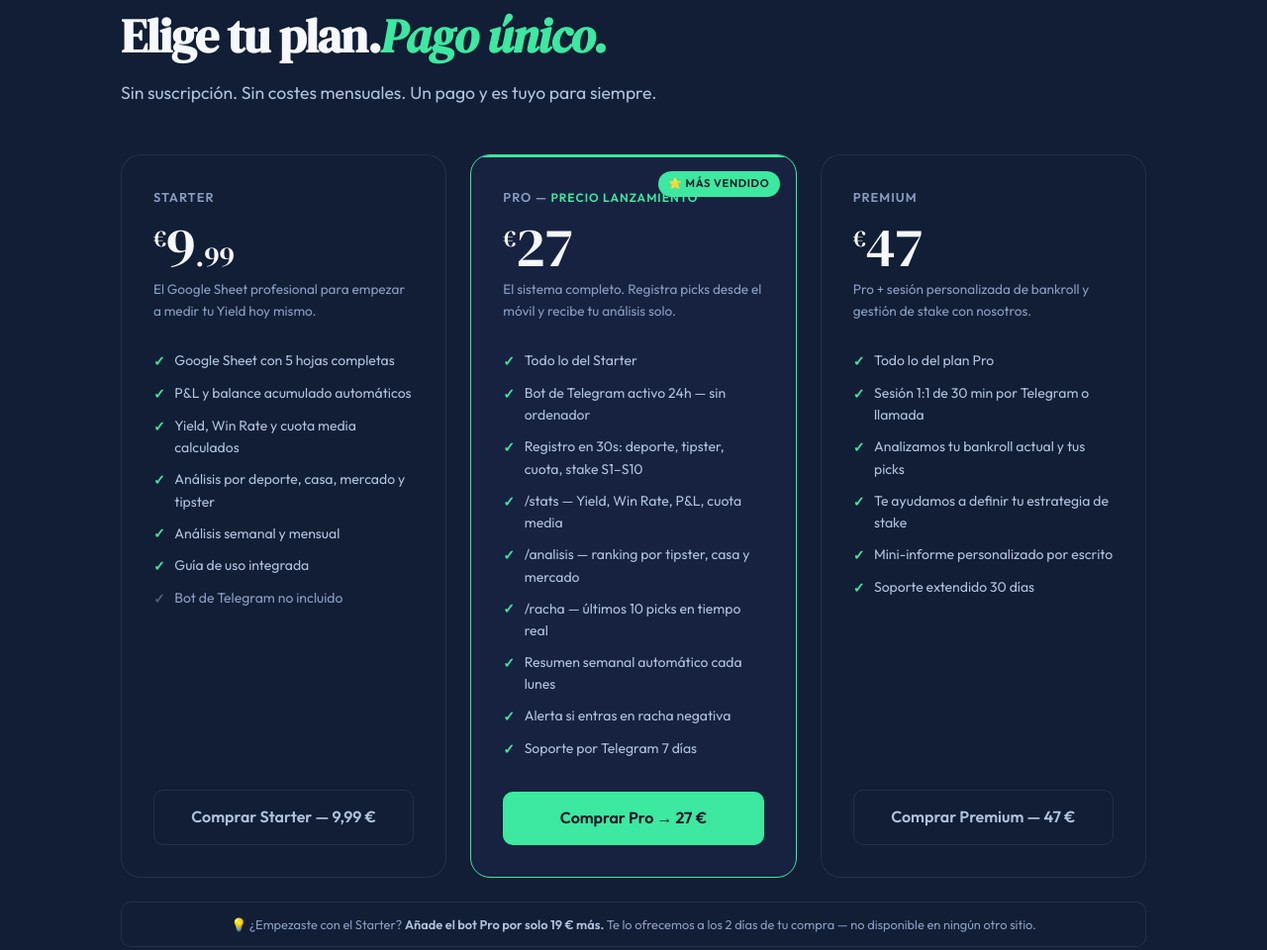
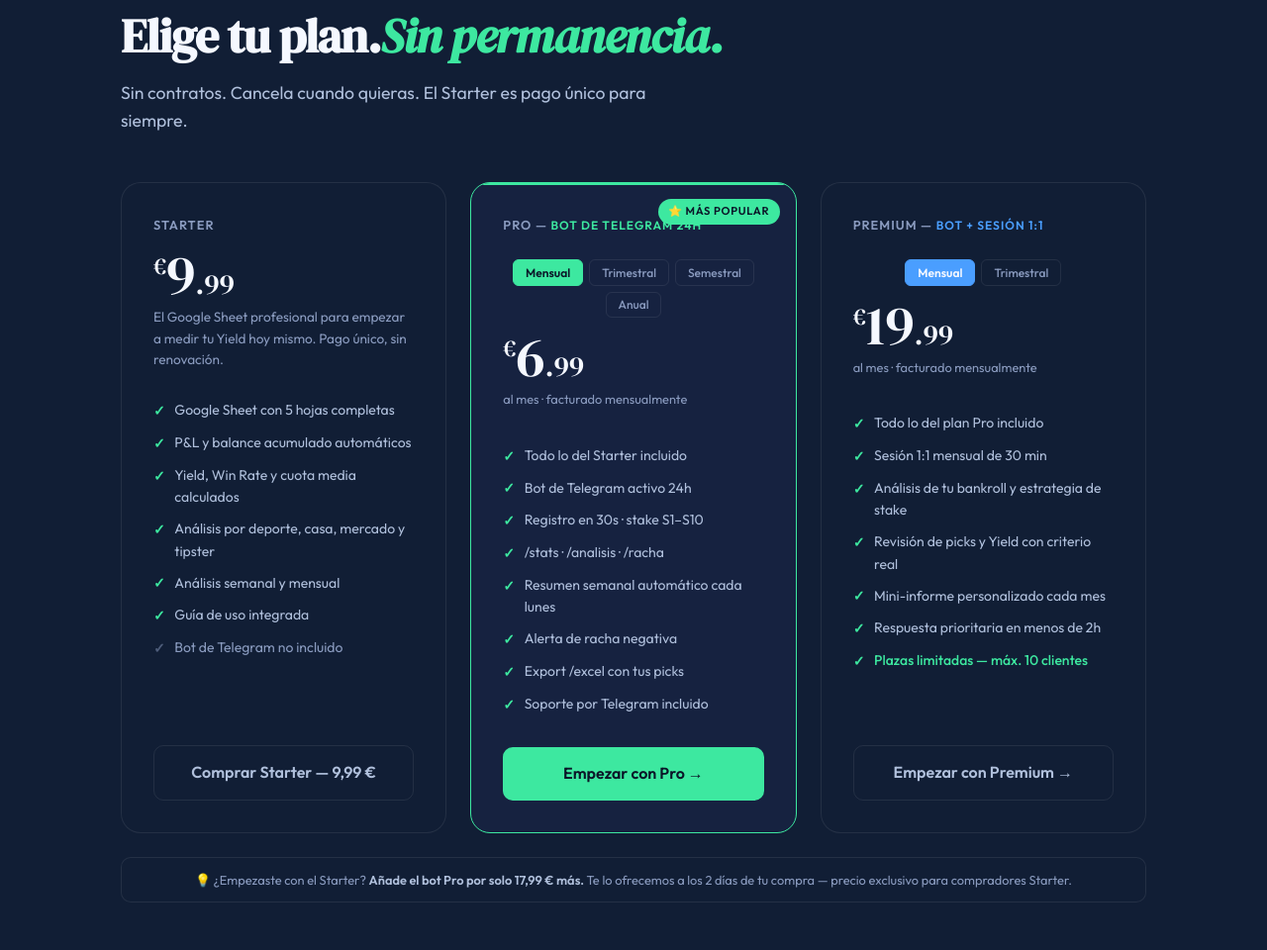
Before and after one commit to mmzh97/yieldlog, a plain HTML site: page index.html in a window 1280 px wide. Shown: the part 4398-5358 px from the top of the page at 99% size. Drawn offline with nearby package versions, Linux system fonts and the light colour scheme.

Commit message:
Update index.html

```diff
--- a/index.html
+++ b/index.html
@@ -1,15 +1,6 @@
 <!DOCTYPE html>
 <html lang="es">
 <head>
- <!-- Google tag (gtag.js) -->
-<script async src="https://www.googletagmanager.com/gtag/js?id=G-NDLDR0HLDS"></script>
-<script>
-  window.dataLayer = window.dataLayer || [];
-  function gtag(){dataLayer.push(arguments);}
-  gtag('js', new Date());
-
-  gtag('config', 'G-NDLDR0HLDS');
-</script>
 <meta charset="UTF-8">
 <meta name="viewport" content="width=device-width, initial-scale=1.0">
 <title>YieldLog — Registra tus picks y conoce tu Yield real</title>
@@ -609,15 +600,15 @@
 <div id="precios" class="full-bleed">
 <section class="reveal">
   <div class="section-label">Precios</div>
-  <h2>Elige tu plan.<em>Pago único.</em></h2>
-  <p class="section-intro">Sin suscripción. Sin costes mensuales. Un pago y es tuyo para siempre.</p>
+  <h2>Elige tu plan.<em>Sin permanencia.</em></h2>
+  <p class="section-intro">Sin contratos. Cancela cuando quieras. El Starter es pago único para siempre.</p>
 
   <div class="pricing-grid">
     <!-- STARTER -->
     <div class="price-card">
       <div class="price-tier">Starter</div>
       <div class="price-num"><sup>€</sup>9<span style="font-size:1.8rem">.99</span></div>
-      <p class="price-desc">El Google Sheet profesional para empezar a medir tu Yield hoy mismo.</p>
+      <p class="price-desc">El Google Sheet profesional para empezar a medir tu Yield hoy mismo. Pago único, sin renovación.</p>
       <ul class="price-features">
         <li>Google Sheet con 5 hojas completas</li>
         <li>P&L y balance acumulado automáticos</li>
@@ -630,49 +621,97 @@
       <a href="#" class="btn-price btn-price-ghost">Comprar Starter — 9,99 €</a>
     </div>
 
-    <!-- PRO (featured) -->
+    <!-- PRO -->
     <div class="price-card featured">
-      <span class="featured-badge">⭐ Más vendido</span>
-      <div class="price-tier">Pro — <span style="color:var(--accent);font-size:.75rem">precio lanzamiento</span></div>
-      <div class="price-num"><sup>€</sup>27</div>
-      <p class="price-desc">El sistema completo. Registra picks desde el móvil y recibe tu análisis solo.</p>
+      <span class="featured-badge">⭐ Más popular</span>
+      <div class="price-tier">Pro — <span style="color:var(--accent);font-size:.75rem">Bot de Telegram 24h</span></div>
+      <div style="display:flex;gap:6px;flex-wrap:wrap;margin:.75rem 0;justify-content:center">
+        <button onclick="setPro('mensual',this)" class="plan-btn plan-active">Mensual</button>
+        <button onclick="setPro('trimestral',this)" class="plan-btn">Trimestral</button>
+        <button onclick="setPro('semestral',this)" class="plan-btn">Semestral</button>
+        <button onclick="setPro('anual',this)" class="plan-btn">Anual</button>
+      </div>
+      <div class="price-num" id="pro-price"><sup>€</sup>6<span style="font-size:1.8rem">.99</span></div>
+      <p style="font-size:.8rem;color:var(--muted);margin-bottom:.25rem" id="pro-billing">al mes · facturado mensualmente</p>
+      <p style="font-size:.8rem;color:var(--accent);font-weight:600;margin-bottom:.75rem;min-height:1.2rem" id="pro-saving"></p>
       <ul class="price-features">
-        <li>Todo lo del Starter</li>
-        <li>Bot de Telegram activo 24h — sin ordenador</li>
-        <li>Registro en 30s: deporte, tipster, cuota, stake S1–S10</li>
-        <li>/stats — Yield, Win Rate, P&L, cuota media</li>
-        <li>/analisis — ranking por tipster, casa y mercado</li>
-        <li>/racha — últimos 10 picks en tiempo real</li>
+        <li>Todo lo del Starter incluido</li>
+        <li>Bot de Telegram activo 24h</li>
+        <li>Registro en 30s · stake S1–S10</li>
+        <li>/stats · /analisis · /racha</li>
         <li>Resumen semanal automático cada lunes</li>
-        <li>Alerta si entras en racha negativa</li>
-        <li>Soporte por Telegram 7 días</li>
+        <li>Alerta de racha negativa</li>
+        <li>Export /excel con tus picks</li>
+        <li>Soporte por Telegram incluido</li>
       </ul>
-      <a href="#" class="btn-price btn-price-primary">Comprar Pro → 27 €</a>
+      <a href="#" class="btn-price btn-price-primary">Empezar con Pro →</a>
     </div>
 
     <!-- PREMIUM -->
     <div class="price-card">
-      <div class="price-tier">Premium</div>
-      <div class="price-num"><sup>€</sup>47</div>
-      <p class="price-desc">Pro + sesión personalizada de bankroll y gestión de stake con nosotros.</p>
+      <div class="price-tier">Premium — <span style="font-size:.75rem;color:var(--blue)">Bot + sesión 1:1</span></div>
+      <div style="display:flex;gap:6px;flex-wrap:wrap;margin:.75rem 0;justify-content:center">
+        <button onclick="setPremium('mensual',this)" class="plan-btn plan-active-blue">Mensual</button>
+        <button onclick="setPremium('trimestral',this)" class="plan-btn">Trimestral</button>
+      </div>
+      <div class="price-num" id="premium-price"><sup>€</sup>19<span style="font-size:1.8rem">.99</span></div>
+      <p style="font-size:.8rem;color:var(--muted);margin-bottom:.25rem" id="premium-billing">al mes · facturado mensualmente</p>
+      <p style="font-size:.8rem;color:var(--accent);font-weight:600;margin-bottom:.75rem;min-height:1.2rem" id="premium-saving"></p>
       <ul class="price-features">
-        <li>Todo lo del plan Pro</li>
-        <li>Sesión 1:1 de 30 min por Telegram o llamada</li>
-        <li>Analizamos tu bankroll actual y tus picks</li>
-        <li>Te ayudamos a definir tu estrategia de stake</li>
-        <li>Mini-informe personalizado por escrito</li>
-        <li>Soporte extendido 30 días</li>
+        <li>Todo lo del plan Pro incluido</li>
+        <li>Sesión 1:1 mensual de 30 min</li>
+        <li>Análisis de tu bankroll y estrategia de stake</li>
+        <li>Revisión de picks y Yield con criterio real</li>
+        <li>Mini-informe personalizado cada mes</li>
+        <li>Respuesta prioritaria en menos de 2h</li>
+        <li style="color:var(--accent);font-weight:500">Plazas limitadas — máx. 10 clientes</li>
       </ul>
-      <a href="#" class="btn-price btn-price-ghost">Comprar Premium — 47 €</a>
+      <a href="#" class="btn-price btn-price-ghost">Empezar con Premium →</a>
     </div>
   </div>
 
   <p class="upsell-note">
-    💡 ¿Empezaste con el Starter? <strong>Añade el bot Pro por solo 19 € más.</strong>
-    Te lo ofrecemos a los 2 días de tu compra — no disponible en ningún otro sitio.
+    💡 ¿Empezaste con el Starter? <strong>Añade el bot Pro por solo 17,99 € más.</strong>
+    Te lo ofrecemos a los 2 días de tu compra — precio exclusivo para compradores Starter.
   </p>
 </section>
 </div>
+
+<style>
+.plan-btn { background: transparent; border: 1px solid var(--border2); color: var(--muted); padding: .3rem .75rem; border-radius: 6px; font-size: .75rem; font-weight: 500; cursor: pointer; font-family: inherit; transition: all .15s; }
+.plan-btn:hover { border-color: var(--accent); color: var(--white); }
+.plan-active { background: var(--accent) !important; color: var(--navy) !important; border-color: var(--accent) !important; font-weight: 600 !important; }
+.plan-active-blue { background: var(--blue) !important; color: var(--white) !important; border-color: var(--blue) !important; font-weight: 600 !important; }
+</style>
+
+<script>
+const proPlans = {
+  mensual:    { price: '6<span style="font-size:1.8rem">.99</span>',  billing: 'al mes · facturado mensualmente',   saving: '' },
+  trimestral: { price: '5<span style="font-size:1.8rem">.99</span>',  billing: 'al mes · 17,97 € cada 3 meses',    saving: 'Ahorras 3 € respecto al mensual' },
+  semestral:  { price: '4<span style="font-size:1.8rem">.99</span>',  billing: 'al mes · 29,94 € cada 6 meses',    saving: 'Ahorras 12 € respecto al mensual' },
+  anual:      { price: '3<span style="font-size:1.8rem">.99</span>',  billing: 'al mes · 47,88 € al año',           saving: 'Ahorras 36 € respecto al mensual' },
+};
+const premiumPlans = {
+  mensual:    { price: '19<span style="font-size:1.8rem">.99</span>', billing: 'al mes · facturado mensualmente',   saving: '' },
+  trimestral: { price: '14<span style="font-size:1.8rem">.99</span>', billing: 'al mes · 44,97 € cada 3 meses',    saving: 'Ahorras 15 € respecto al mensual' },
+};
+function setPro(plan, btn) {
+  document.querySelectorAll('.price-card.featured .plan-btn').forEach(b => { b.classList.remove('plan-active'); });
+  btn.classList.add('plan-active');
+  const p = proPlans[plan];
+  document.getElementById('pro-price').innerHTML = '<sup>€</sup>' + p.price;
+  document.getElementById('pro-billing').textContent = p.billing;
+  document.getElementById('pro-saving').textContent = p.saving;
+}
+function setPremium(plan, btn) {
+  document.querySelectorAll('.price-card:last-of-type .plan-btn').forEach(b => { b.classList.remove('plan-active-blue'); });
+  btn.classList.add('plan-active-blue');
+  const p = premiumPlans[plan];
+  document.getElementById('premium-price').innerHTML = '<sup>€</sup>' + p.price;
+  document.getElementById('premium-billing').textContent = p.billing;
+  document.getElementById('premium-saving').textContent = p.saving;
+}
+</script>
 
 <!-- GLOSARIO -->
 <div class="full-bleed" id="glosario">
@@ -820,10 +859,6 @@
 <footer>
   <strong>YieldLog</strong> · Producto digital · Pago único · Sin suscripción<br>
   <span style="margin-top:.5rem;display:block">Para apostadores deportivos hispanohablantes que quieren control real.</span>
-  <br>
-  <a href="/blog/yield-apuestas-deportivas.html" style="color:var(--accent)">Qué es el Yield</a> ·
-  <a href="/blog/control-apuestas-deportivas.html" style="color:var(--accent)">Control de apuestas</a> ·
-  <a href="/blog/bot-telegram-apuestas-deportivas.html" style="color:var(--accent)">Bot de Telegram</a>
 </footer>
 
 <script>
```
